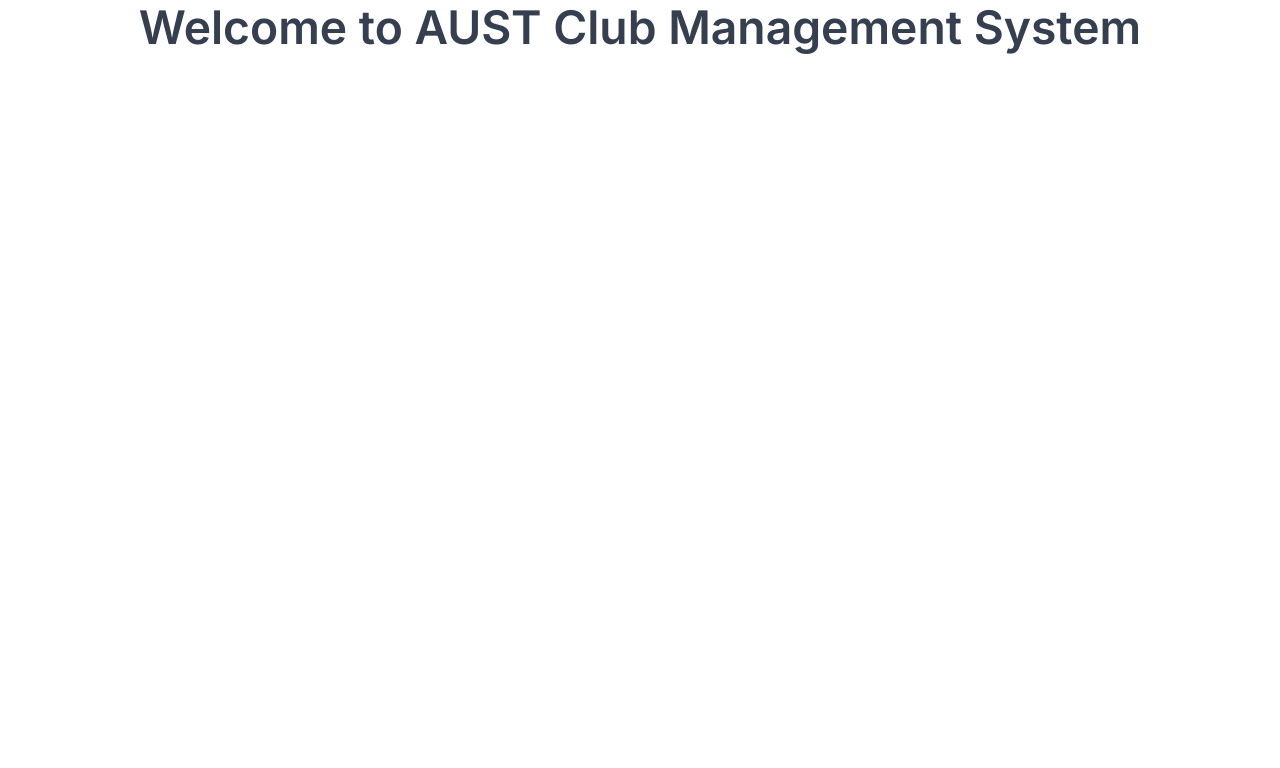
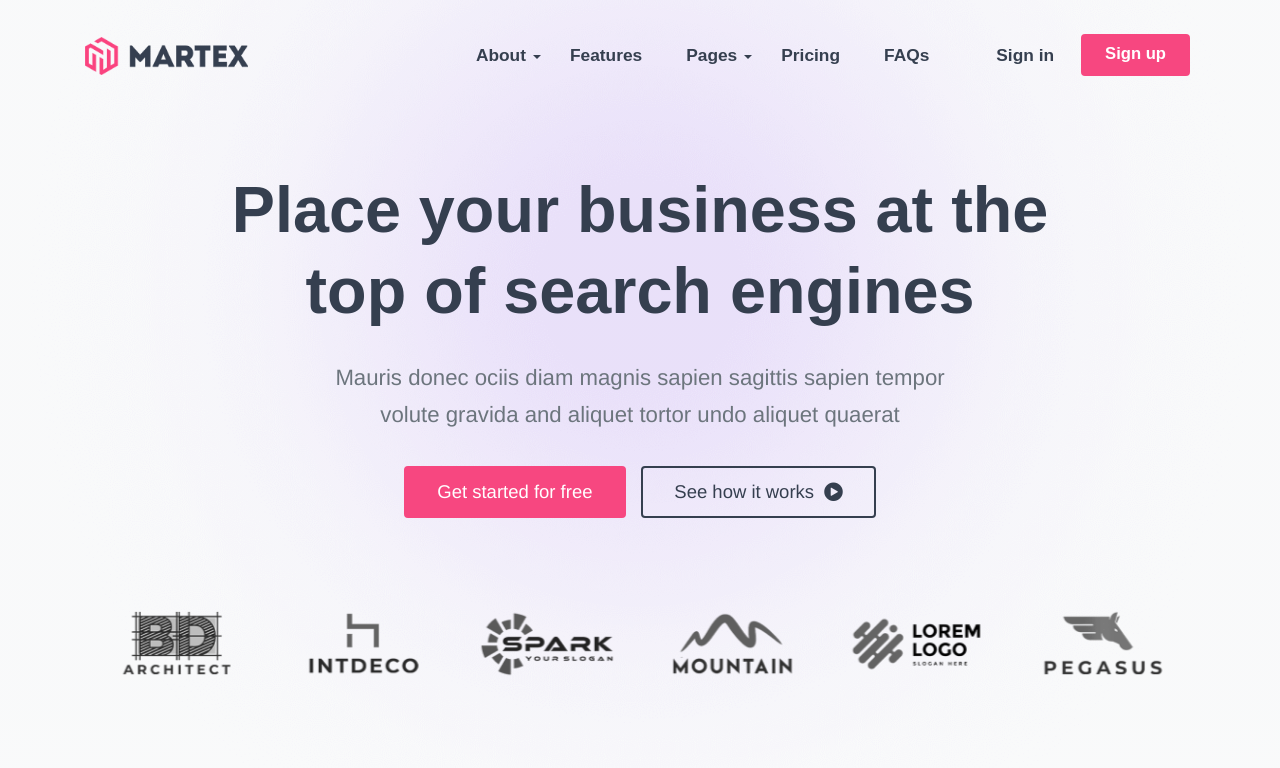
Before and after one commit to alaminXpro/aust-cms, a Next.js app in the folder client/: page / in a window 1280 px wide. Shown: the top 768 px of the page. Built offline with nearby package versions, Linux system fonts and the light colour scheme.

Commit message:
Home Page Changed
Signed-off-by: alaminxpro <alaminxpro@gmail.com>

```diff
--- a/client/src/pages/index.js
+++ b/client/src/pages/index.js
@@ -1,13 +1,13 @@
-import { Inter } from "next/font/google";
-
-const inter = Inter({ subsets: ["latin"] });
+import Hero19 from "@/components/sections/Hero19"
+import Layout from "../components/layout/Layout"
 
 export default function Home() {
-  return (
-    <main
-      className={`flex min-h-screen flex-col items-center justify-between p-24 ${inter.className}`}
-    >
-      <h1 className="text-4xl font-bold text-center"> Welcome to AUST Club Management System </h1>
-    </main>
-  );
+
+    return (
+        <>
+            <Layout headerStyle={1} footerStyle={3} headerCls="navbar-dark light-hero-header">
+                <Hero19 />
+            </Layout>
+        </>
+    )
 }
```
